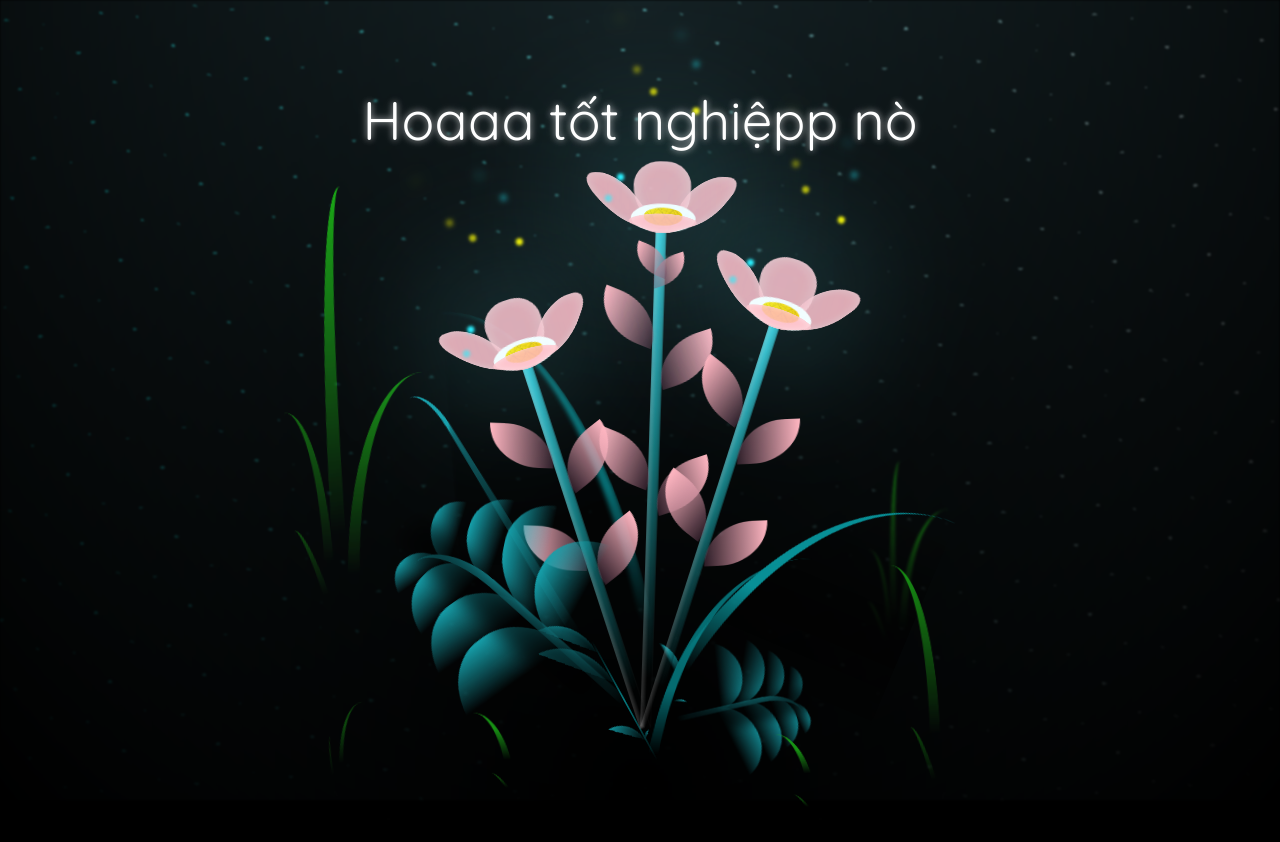
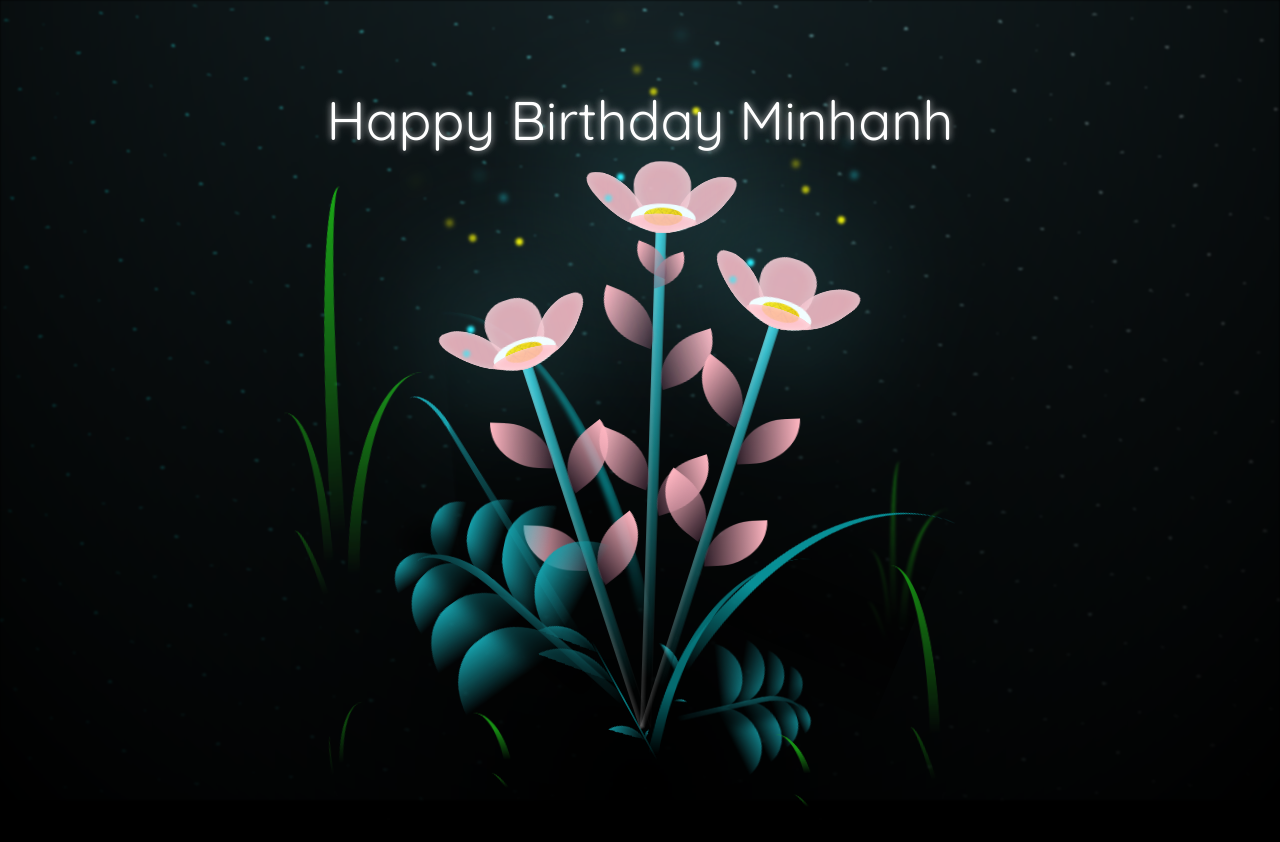
Before and after one commit to HicLT/FlowerU, a plain HTML site: page index.html in a window 1280 px wide. Drawn offline with Linux system fonts and the light colour scheme; a web font is replaced by a local one.

Commit message:
Update index.html

```diff
--- a/index.html
+++ b/index.html
@@ -11,7 +11,7 @@
   </head>
   <body class="not-loaded">
     <!-- Rewrite by harvey -->
-    <p class="text">Hoaaa tốt nghiệpp nò</p>
+    <p class="text">Happy Birthday Minhanh</p>
     <div class="night"></div>
     <div class="flowers">
       <div class="flower flower--1">
```
